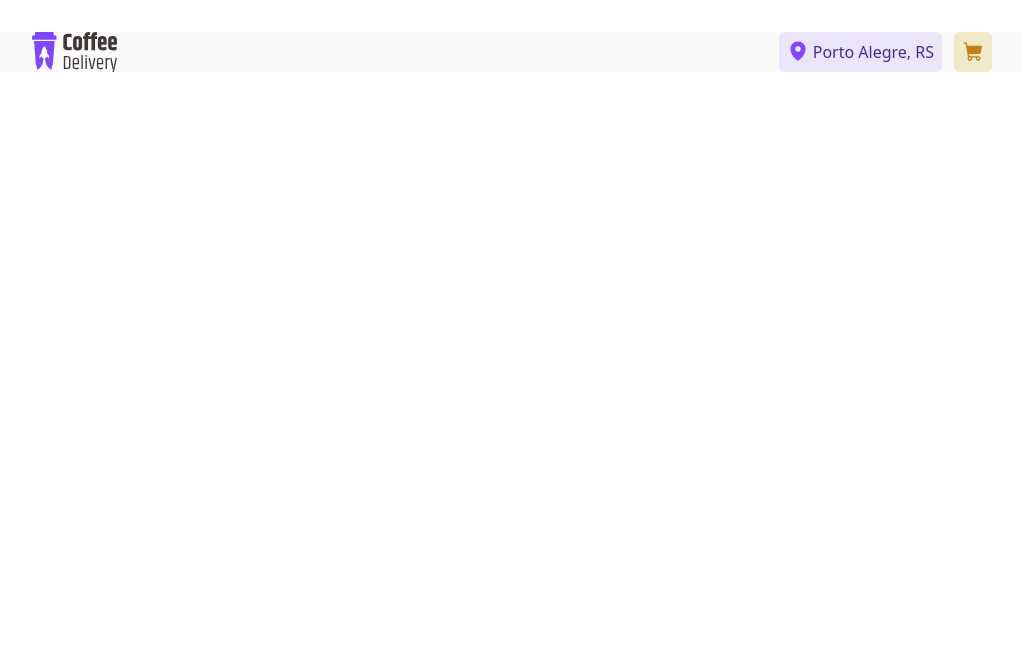
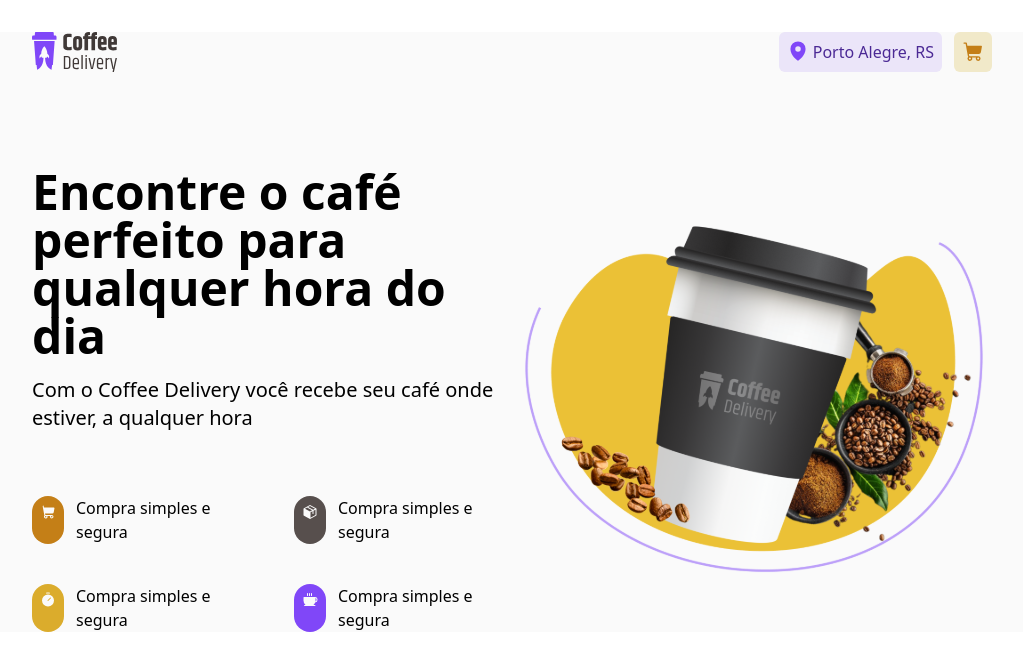
Before and after one commit to pedrogagodev/Coffee-Shop-Delivery, a React (Vite) app: page / in a window 1280 px wide. Shown: the top 670 px of the page, without its empty margins (128-1151 px from the left). Built offline with nearby package versions, Linux system fonts and the light colour scheme.

Commit message:
feat: make the apresentation in home

```diff
--- a/src/App.tsx
+++ b/src/App.tsx
@@ -1,9 +1,11 @@
 import { Header } from './components/Header';
+import { Home } from './pages/Home';
 
 function App() {
   return (
     <>
       <Header />
+      <Home />
     </>
   );
 }
--- /dev/null
+++ b/src/pages/Home.tsx
@@ -0,0 +1,66 @@
+import ImageHome from '../../public/ImageHome.svg';
+import { Timer, ShoppingCart, Coffee, Package } from '@phosphor-icons/react';
+
+export function Home() {
+  return (
+    <>
+      <div className="mx-40 mt-24 flex justify-around">
+        <div>
+          <h1 className="text-5xl font-extrabold">
+            Encontre o café perfeito para qualquer hora do dia
+          </h1>
+          <p className="mt-4 text-xl">
+            Com o Coffee Delivery você recebe seu café onde estiver, a qualquer
+            hora
+          </p>
+          <div className="mt-16 grid grid-cols-2 gap-10">
+            <div className="flex gap-3">
+              <div className="rounded-full bg-yellow-dark p-2">
+                <ShoppingCart
+                  size={16}
+                  weight="fill"
+                  className="rounded-full text-my-background"
+                />
+              </div>
+              <p>Compra simples e segura</p>
+            </div>
+            <div className="flex gap-3">
+              <div className="rounded-full bg-base-text p-2">
+                <Package
+                  size={16}
+                  weight="fill"
+                  className="rounded-full text-my-background"
+                />
+              </div>
+
+              <p>Compra simples e segura</p>
+            </div>
+            <div className="flex gap-3">
+              <div className="rounded-full bg-my-yellow p-2">
+                <Timer
+                  size={16}
+                  weight="fill"
+                  className="rounded-full text-my-background"
+                />
+              </div>
+
+              <p>Compra simples e segura</p>
+            </div>
+            <div className="flex gap-3">
+              <div className="rounded-full bg-my-purple p-2">
+                <Coffee
+                  size={16}
+                  weight="fill"
+                  className="rounded-full text-my-background"
+                />
+              </div>
+
+              <p>Compra simples e segura</p>
+            </div>
+          </div>
+        </div>
+        <img src={ImageHome} alt="" />
+      </div>
+    </>
+  );
+}
```
Also changed, not shown: public/ImageHome.svg (added).
